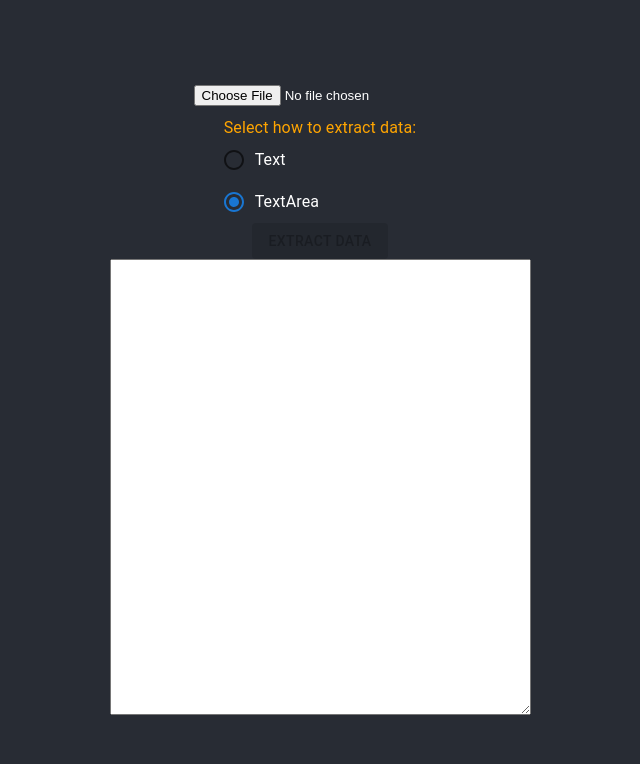
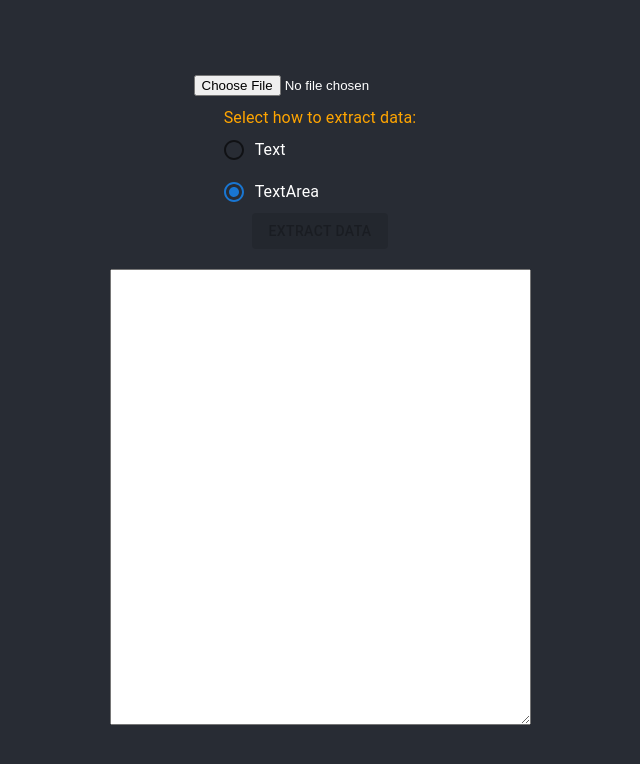
Before and after one commit to BohdanChernivtsi/pdf-extractor, a React (Create React App) app in the folder frontend/: page / in a window 1280 px wide. Both pictures are taken after a click on the label "TextArea". Shown: the top 764 px of the page, without its empty margins (320-960 px from the left). Built offline with nearby package versions, Linux system fonts and the light colour scheme.

Commit message:
small css change

```diff
--- a/frontend/src/App.css
+++ b/frontend/src/App.css
@@ -16,6 +16,14 @@
 .demo-radio-buttons-group-label {
   color: orange !important;
   margin-top: 10px;
+}
+
+.extract-button {
+  margin-bottom: 10px;
+}
+
+.extract-textArea {
+  margin-top: 20px;
 }
 
 .App-header {
--- a/frontend/src/App.tsx
+++ b/frontend/src/App.tsx
@@ -60,11 +60,11 @@ function App() {
           </RadioGroup>
         </FormControl>
 
-        <Button variant="contained" disabled={!file} onClick={extractDataHandler}>Extract data</Button>
+        <Button variant="contained" disabled={!file} onClick={extractDataHandler} className='extract-button'>Extract data</Button>
 
         { radioSelected == 'text' ?
         extractedData.data
-        : <textarea value={pdfContent} onChange={handlePdfChange} rows={30} cols={50}/>
+        : <textarea value={pdfContent} onChange={handlePdfChange} rows={30} cols={50} className='extract-textArea'/>
         }
 
         { extractedData?.isLoading && <b>Loading...</b> }
```
